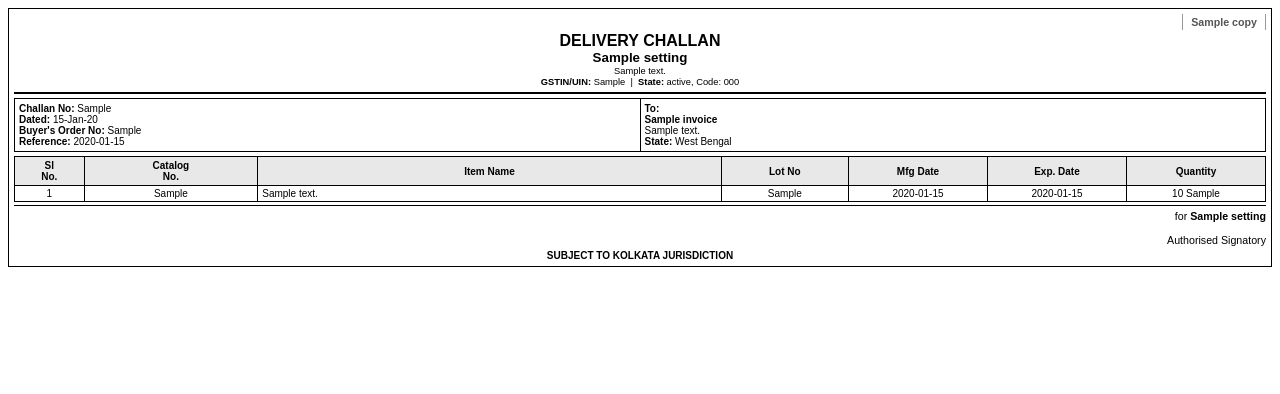
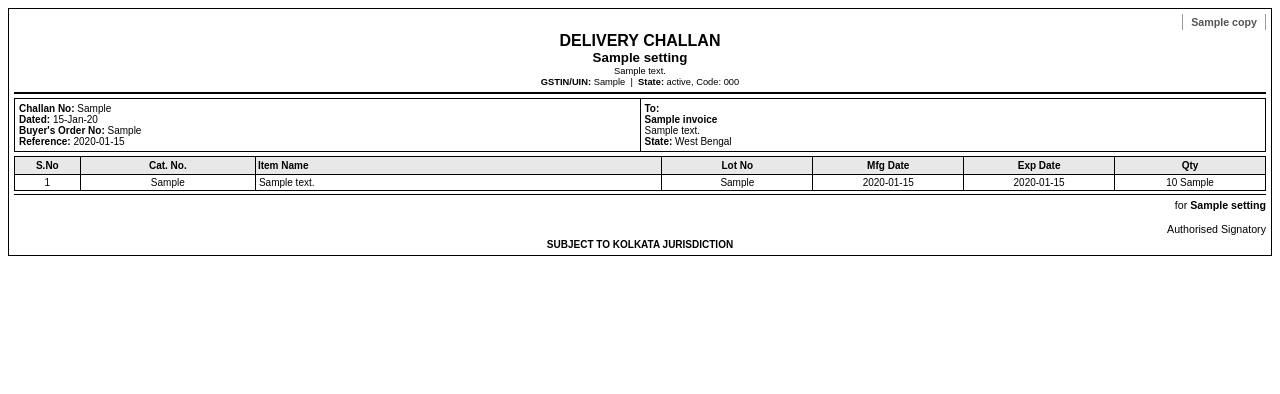
Before and after one commit to tuhinsbcl2-ctrl/gst-invoice-laptop, a Flask app: template app/templates/challan/pdf_template.html in a window 1280 px wide. Shown: the top 394 px of the page. Run offline with Flask 3, Linux system fonts and the light colour scheme; tables that the repository leaves empty hold one stand-in row (values such as "Sample post"); the template is opened without the code that fills it: values that come from a table or form of the project are taken from there, most other values are stand-ins (such as "Sample title", 1, 10 or a date in 2020).

Commit message:
Fix challan PDF: replace colgroup with inline percentage width attributes on th/td to fix overlapping headers
Agent-Logs-Url: https://github.com/tuhinsbcl2-ctrl/gst-invoice-laptop/sessions/308a145a-f462-46dc-ae3f-383de27e4098

Co-authored-by: tuhinsbcl2-ctrl <270047052+tuhinsbcl2-ctrl@users.noreply.github.com>

```diff
--- a/app/templates/challan/pdf_template.html
+++ b/app/templates/challan/pdf_template.html
@@ -80,37 +80,28 @@
     </table>
 
     <!-- Items Table (no rate/amount columns) -->
-    <table class="challan-table">
-        <colgroup>
-            <col style="width:30px">
-            <col style="width:75px">
-            <col style="width:200px">
-            <col style="width:55px">
-            <col style="width:60px">
-            <col style="width:60px">
-            <col style="width:60px">
-        </colgroup>
+    <table style="table-layout:fixed; width:100%; border-collapse:collapse;">
         <thead>
             <tr>
-                <th class="text-center">Sl<br/>No.</th>
-                <th class="text-center">Catalog<br/>No.</th>
-                <th>Item Name</th>
-                <th class="text-center">Lot No</th>
-                <th class="text-center">Mfg Date</th>
-                <th class="text-center">Exp. Date</th>
-                <th class="text-center">Quantity</th>
+                <th width="5%" style="text-align:center; border:1px solid #000; padding:3px 2px; background:#e8e8e8; font-size:7.5pt; word-wrap:break-word;">S.No</th>
+                <th width="14%" style="text-align:center; border:1px solid #000; padding:3px 2px; background:#e8e8e8; font-size:7.5pt; word-wrap:break-word;">Cat. No.</th>
+                <th width="33%" style="text-align:left; border:1px solid #000; padding:3px 2px; background:#e8e8e8; font-size:7.5pt; word-wrap:break-word;">Item Name</th>
+                <th width="12%" style="text-align:center; border:1px solid #000; padding:3px 2px; background:#e8e8e8; font-size:7.5pt; word-wrap:break-word;">Lot No</th>
+                <th width="12%" style="text-align:center; border:1px solid #000; padding:3px 2px; background:#e8e8e8; font-size:7.5pt; word-wrap:break-word;">Mfg Date</th>
+                <th width="12%" style="text-align:center; border:1px solid #000; padding:3px 2px; background:#e8e8e8; font-size:7.5pt; word-wrap:break-word;">Exp Date</th>
+                <th width="12%" style="text-align:center; border:1px solid #000; padding:3px 2px; background:#e8e8e8; font-size:7.5pt; word-wrap:break-word;">Qty</th>
             </tr>
         </thead>
         <tbody>
             {% for item in invoice.items %}
             <tr>
-                <td class="text-center">{{ item.sl_no }}</td>
-                <td class="text-center">{{ item.catalog_no }}</td>
-                <td>{{ item.description }}</td>
-                <td class="text-center">{{ item.lot_no or '' }}</td>
-                <td class="text-center">{{ item.mfg_date or '' }}</td>
-                <td class="text-center">{{ item.exp_date or '' }}</td>
-                <td class="text-center">{{ item.quantity|int if item.quantity == item.quantity|int else item.quantity }} {{ item.unit }}</td>
+                <td width="5%" style="text-align:center; border:1px solid #000; padding:2px 3px; font-size:7.5pt; word-wrap:break-word;">{{ item.sl_no }}</td>
+                <td width="14%" style="text-align:center; border:1px solid #000; padding:2px 3px; font-size:7.5pt; word-wrap:break-word;">{{ item.catalog_no }}</td>
+                <td width="33%" style="border:1px solid #000; padding:2px 3px; font-size:7.5pt; word-wrap:break-word;">{{ item.description }}</td>
+                <td width="12%" style="text-align:center; border:1px solid #000; padding:2px 3px; font-size:7.5pt; word-wrap:break-word;">{{ item.lot_no or '' }}</td>
+                <td width="12%" style="text-align:center; border:1px solid #000; padding:2px 3px; font-size:7.5pt; word-wrap:break-word;">{{ item.mfg_date or '' }}</td>
+                <td width="12%" style="text-align:center; border:1px solid #000; padding:2px 3px; font-size:7.5pt; word-wrap:break-word;">{{ item.exp_date or '' }}</td>
+                <td width="12%" style="text-align:center; border:1px solid #000; padding:2px 3px; font-size:7.5pt; word-wrap:break-word;">{{ item.quantity|int if item.quantity == item.quantity|int else item.quantity }} {{ item.unit }}</td>
             </tr>
             {% endfor %}
         </tbody>
```
Also changed, not shown: app/templates/combined_pdf_template.html (+15 -24 lines).
